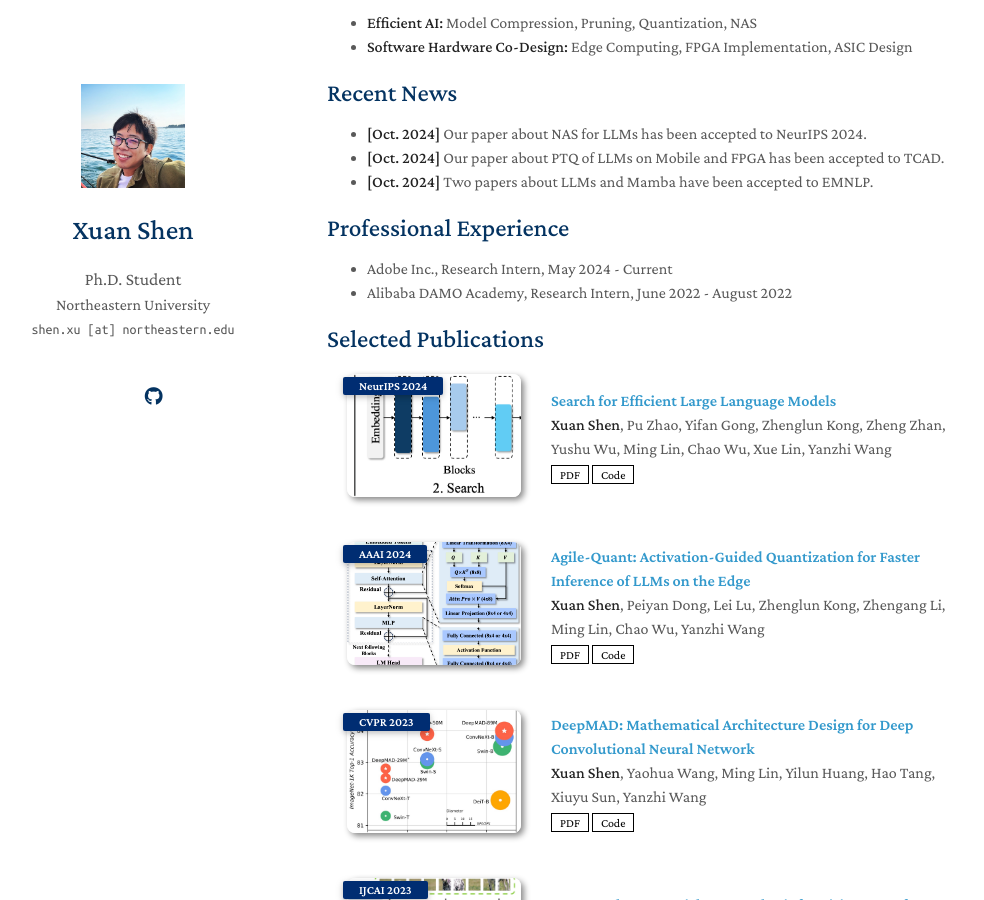
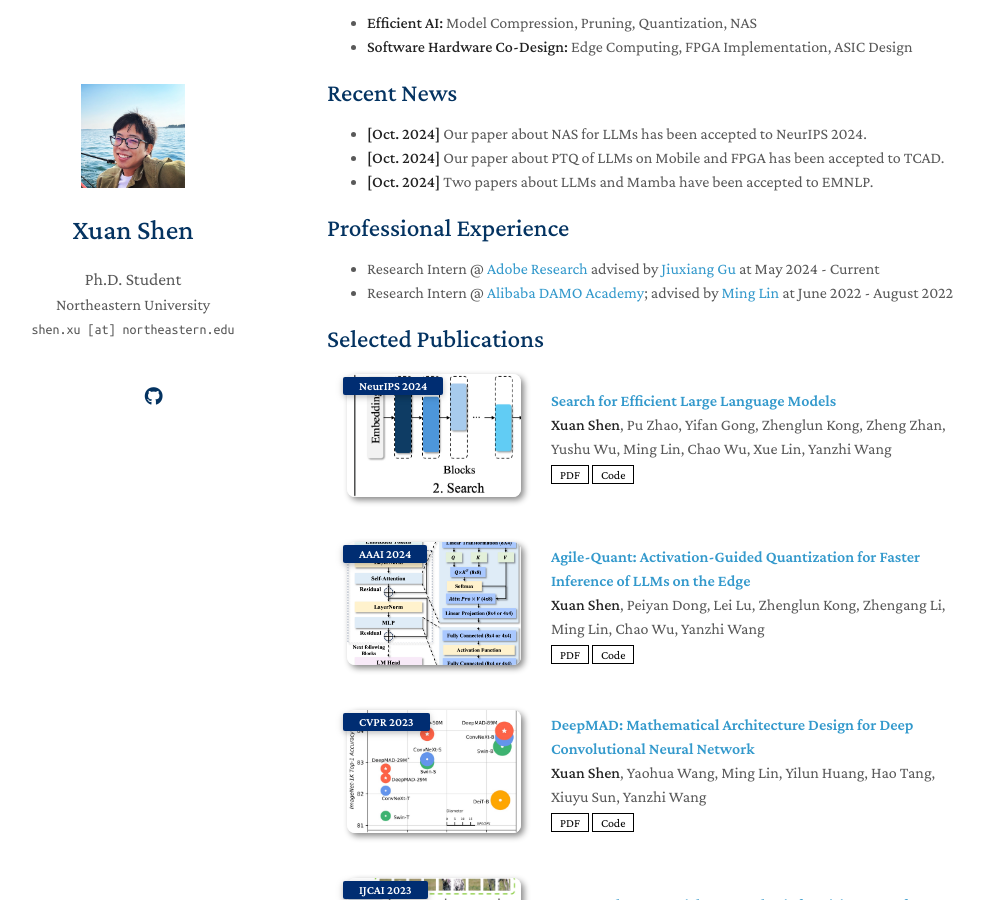
Before and after one commit to shawnricecake/shawnricecake.github.io, a Jekyll site: the page built from index.md, in a window 1280 px wide and 900 px high, scrolled down 300 px. Shown: the whole window, without its empty margins (143-1127 px from the left). Built offline with Jekyll 4.4.1, drawn with Linux system fonts in a browser that asks for light colours; a style sheet for code colours, icons or effects is not loaded; our own code applies the rules of GitHub Pages for plain Markdown files.

Commit message:
Update index.md

```diff
--- a/index.md
+++ b/index.md
@@ -22,8 +22,8 @@
 
 ## Professional Experience
 
-- Adobe Inc., Research Intern, May 2024 - Current
-- Alibaba DAMO Academy, Research Intern, June 2022 - August 2022
+- Research Intern @ [Adobe Research](https://research.adobe.com/) advised by [Jiuxiang Gu](https://gujiuxiang.com/) at May 2024 - Current
+- Research Intern @ [Alibaba DAMO Academy](https://www.alibabagroup.com/en-US/about-alibaba-businesses-1496657217451982848); advised by [Ming Lin](https://minglin-home.github.io/) at June 2022 - August 2022
 
 
 {% include_relative _includes/publications.md %}
```
